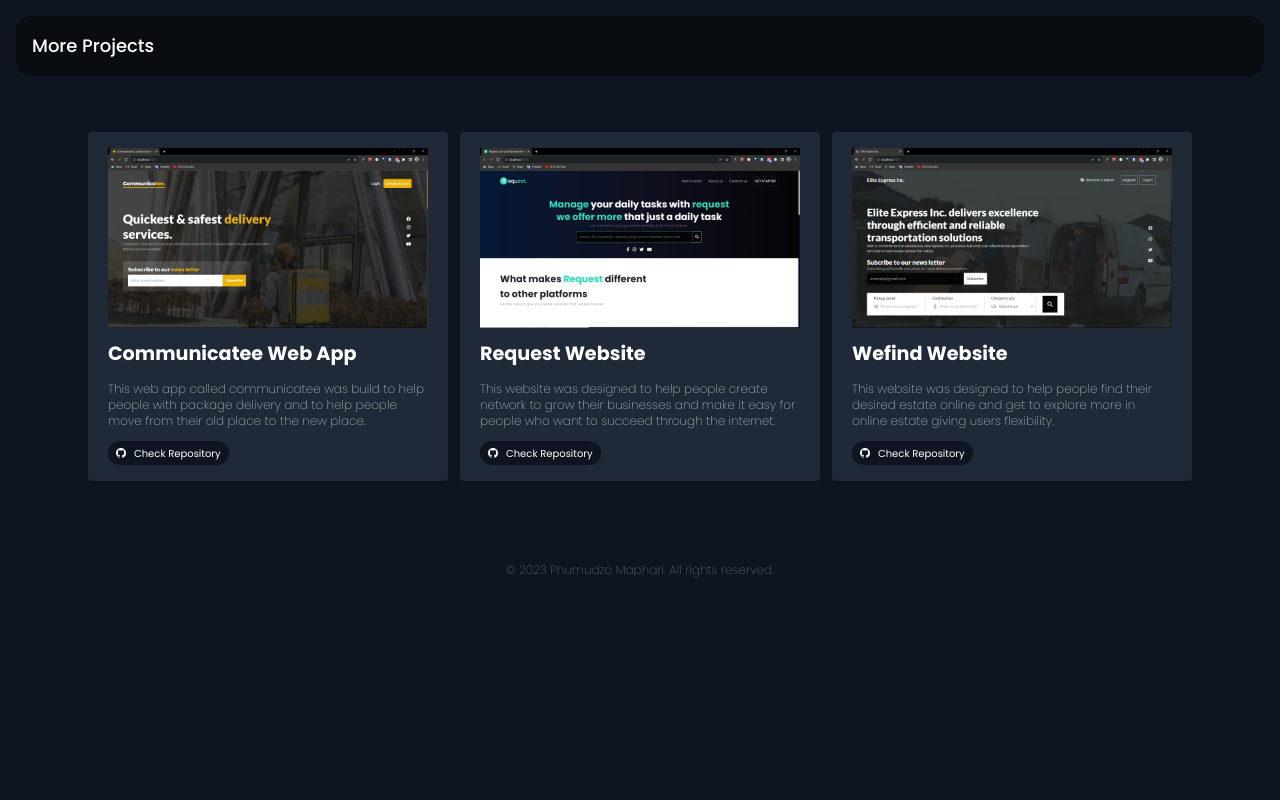
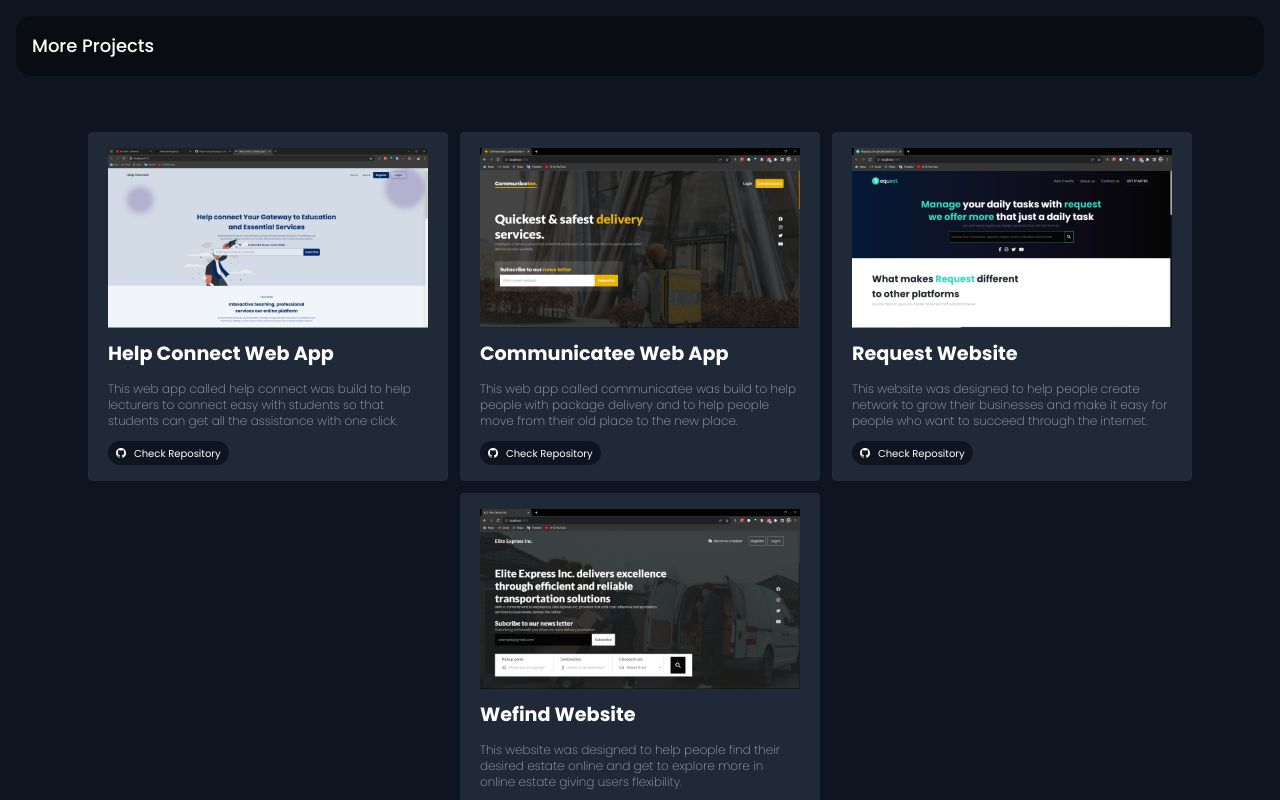
Before and after one commit to Maphari/maphari-folio, a Next.js app: page /more-projects in a window 1280 px wide. Shown: the top 800 px of the page. Built offline with nearby package versions, Linux system fonts and the light colour scheme.

Commit message:
updated skills and projects

```diff
--- a/app/imports/Imports.tsx
+++ b/app/imports/Imports.tsx
@@ -1,5 +1,4 @@
 "use client";
-
 import React, { useState, useEffect } from "react";
 import RootLayout from "../layout";
 import Link from "next/link";
@@ -13,6 +12,7 @@ import PROFILE from "@/app/assets/image/profile.jpeg";
 import WEB_DEV_REQUEST_SHOWCASE from "@/app/assets/image/request-web-d.png";
 import WEB_DEV_COMMUNICATEE_SHOWCASE from "@/app/assets/image/web-development.png";
 import WEB_DEV_ELITE_SHOWCASE from "@/app/assets/image/elite.png";
+import WEB_DEV_HELP_CONNECT_SHOWCASE from "@/app/assets/image/help-connect.png"
 
 import { BiRightArrowAlt, BiLogoFigma } from "react-icons/bi";
 import { HiDocumentDownload } from "react-icons/hi";
@@ -24,6 +24,7 @@ import { IoLogoWhatsapp } from "react-icons/io";
 import { FiMoreVertical } from "react-icons/fi";
 
 import { motion, useScroll, scroll } from "framer-motion";
+
 import { Navigation } from "../navigation-section/Navigation";
 import { NavLink } from "../components/NavLink";
 import { HeroSection } from "../hero-section/HeroSection";
@@ -44,6 +45,7 @@ export {
   WEB_DEV_COMMUNICATEE_SHOWCASE,
   WEB_DEV_REQUEST_SHOWCASE,
   WEB_DEV_ELITE_SHOWCASE,
+  WEB_DEV_HELP_CONNECT_SHOWCASE
 };
 export {
   React,
--- a/app/more-projects/page.tsx
+++ b/app/more-projects/page.tsx
@@ -8,6 +8,7 @@ import {
   WEB_DEV_COMMUNICATEE_SHOWCASE,
   WEB_DEV_REQUEST_SHOWCASE,
   WEB_DEV_ELITE_SHOWCASE,
+  WEB_DEV_HELP_CONNECT_SHOWCASE,
   motion,
   Footer,
 } from "../imports/Imports";
@@ -20,6 +21,13 @@ interface IProjectCardMore {
 }
 
 const projectData: IProjectCardMore[] = [
+  {
+    ImageURL: WEB_DEV_HELP_CONNECT_SHOWCASE.src,
+    header: "Help Connect Web App",
+    explanation:
+      "This web app called help connect was build to help lecturers to connect easy with students so that students can get all the assistance with one click.",
+    href: "https://github.com/Maphari/Help-connect.com",
+  },
   {
     ImageURL: WEB_DEV_COMMUNICATEE_SHOWCASE.src,
     header: "Communicatee Web App",
--- a/app/skills-section/Skills.tsx
+++ b/app/skills-section/Skills.tsx
@@ -2,7 +2,6 @@ import { React, motion, transition } from "@/app/imports/Imports";
 
 
 const skills: string[] = [
-  "Python",
   "C++",
   "Java",
   "Typescript",
```
Also changed, not shown: app/assets/image/help-connect.png (added).
